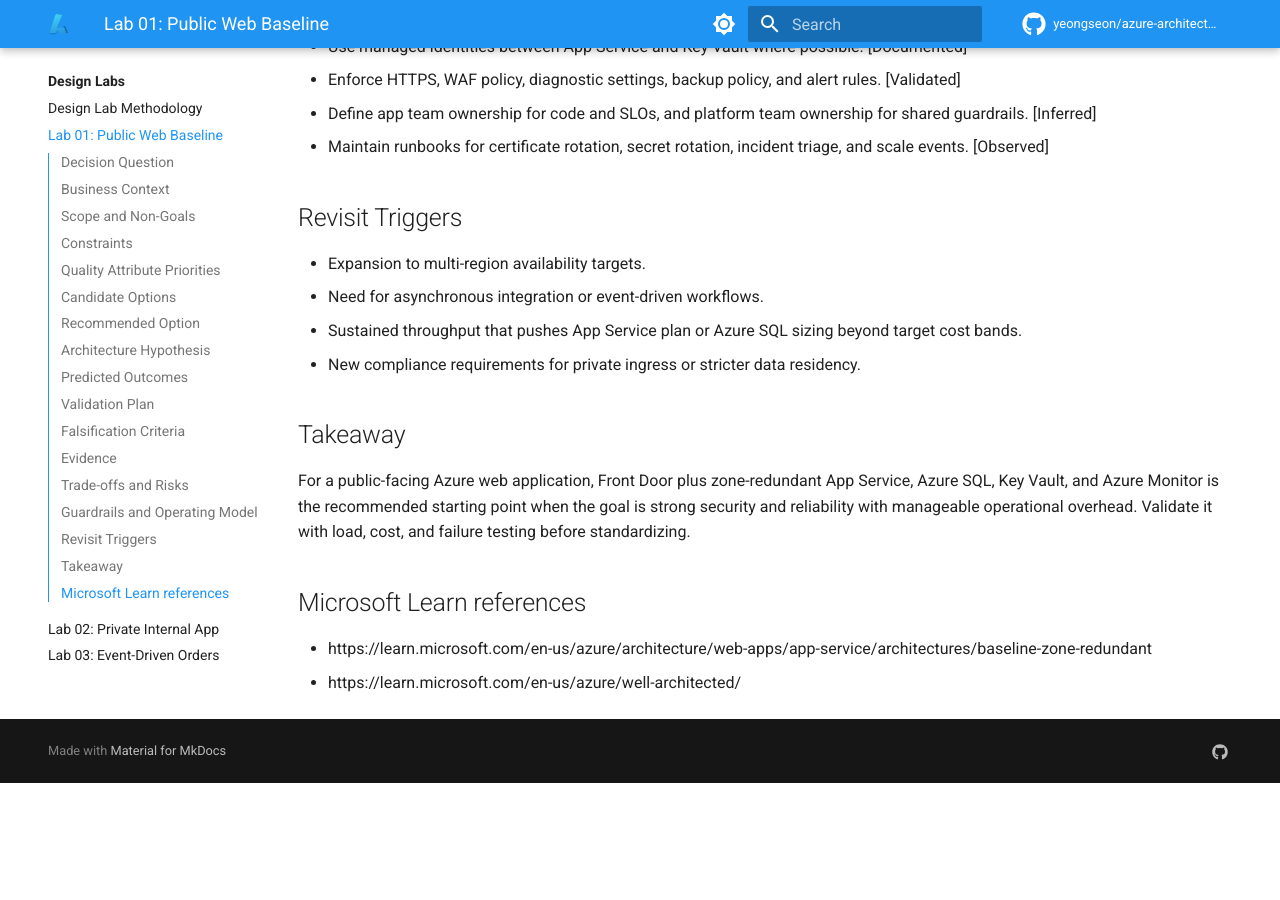
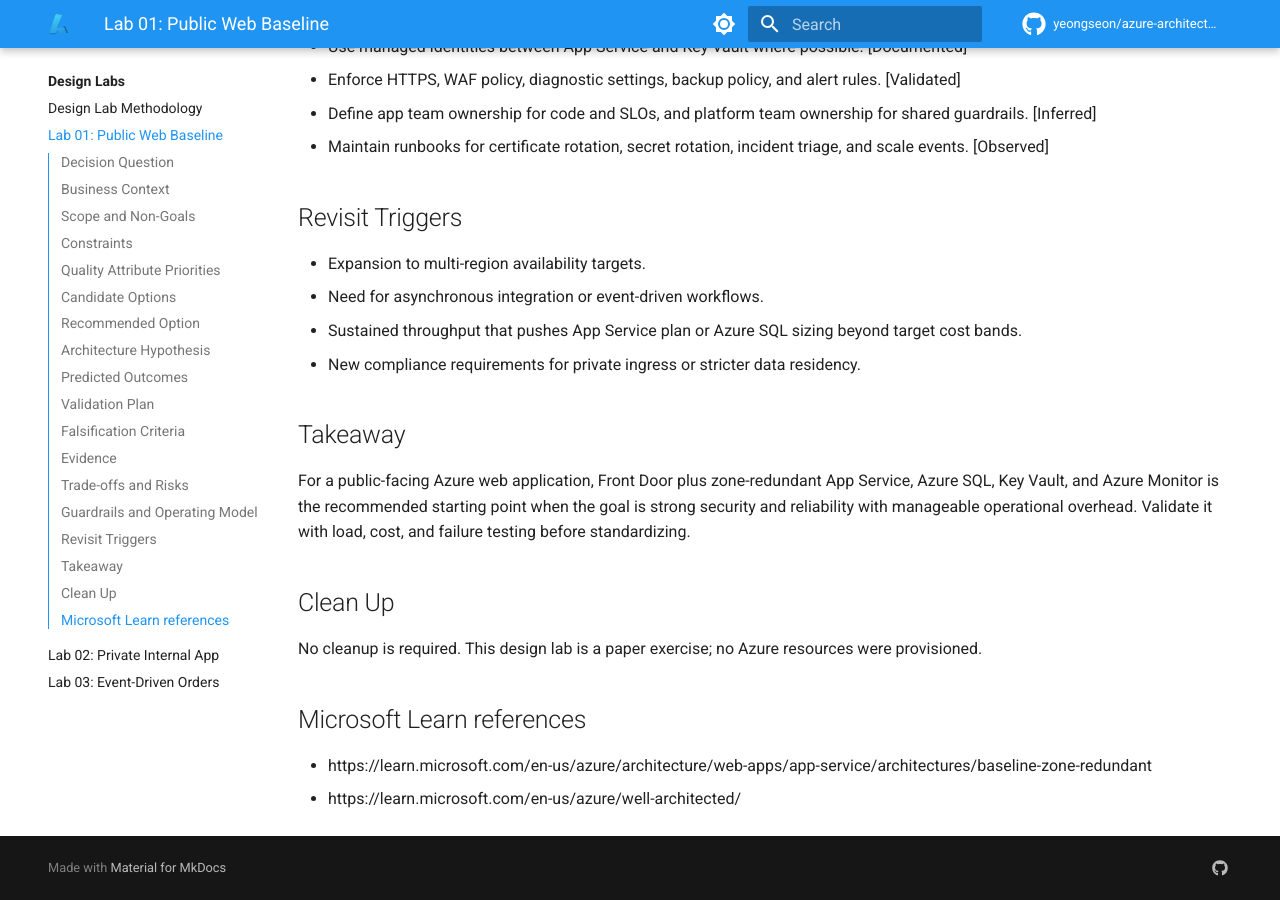
Before and after one commit to yeongseon/azure-architecture-practical-guide, an MkDocs documentation site: the page built from docs/design-labs/lab-01-public-web-baseline.md, in a window 1280 px wide and 900 px high, scrolled down 3281 px. Built offline with MkDocs 1.6.1 and Material for MkDocs 9.7.7, drawn with Linux system fonts in a browser that asks for light colours; comment, search, counter and statistics services are not loaded; before the commit the page ends 4064 px from its top, so only the background shows below that.

Commit message:
docs(design-labs): add explicit 'no cleanup required' declarations per P3-A
Per Phase 2f Series Lab Contract §3 MUST6, every lab must declare cleanup
posture — either teardown instructions OR an explicit statement that no
cleanup is required. Silence is a MUST violation.

The 3 existing design labs are docs-only paper exercises (no deployed
infrastructure), but none of them made the 'no cleanup required'
declaration explicit. This commit adds a single '## Clean Up' section
to each lab, placed before '## Microsoft Learn references' (the tail
section in these labs — there is no '## See Also' section in this
repository's design-lab template).

Closes #38 (P3-A follow-up from P2-2 audit).

```diff
--- a/docs/design-labs/lab-01-public-web-baseline.md
+++ b/docs/design-labs/lab-01-public-web-baseline.md
@@ -116,6 +116,10 @@
 
 For a public-facing Azure web application, Front Door plus zone-redundant App Service, Azure SQL, Key Vault, and Azure Monitor is the recommended starting point when the goal is strong security and reliability with manageable operational overhead. Validate it with load, cost, and failure testing before standardizing.
 
+## Clean Up
+
+No cleanup is required. This design lab is a paper exercise; no Azure resources were provisioned.
+
 ## Microsoft Learn references
 
 - https://learn.microsoft.com/en-us/azure/architecture/web-apps/app-service/architectures/baseline-zone-redundant
--- a/docs/design-labs/lab-02-private-internal-app.md
+++ b/docs/design-labs/lab-02-private-internal-app.md
@@ -118,6 +118,10 @@
 
 For a private internal Azure application, App Service Private Endpoint for ingress plus outbound VNet integration and private data dependencies provides a strong baseline when the goal is to remove internet exposure without adopting a heavier compute platform. Validate DNS, routing, and operational ownership early.
 
+## Clean Up
+
+No cleanup is required. This design lab is a paper exercise; no Azure resources were provisioned.
+
 ## Microsoft Learn references
 
 - https://learn.microsoft.com/en-us/azure/private-link/private-endpoint-overview
--- a/docs/design-labs/lab-03-event-driven-orders.md
+++ b/docs/design-labs/lab-03-event-driven-orders.md
@@ -116,6 +116,10 @@
 
 For event-driven order processing on Azure, Service Bus plus Functions, Cosmos DB, and Event Grid is a practical baseline when durable intake, decoupled scale, and resilient downstream integration matter more than immediate cross-system consistency. Prove idempotency and backlog behavior before production rollout.
 
+## Clean Up
+
+No cleanup is required. This design lab is a paper exercise; no Azure resources were provisioned.
+
 ## Microsoft Learn references
 
 - https://learn.microsoft.com/en-us/azure/architecture/guide/architecture-styles/event-driven
```
